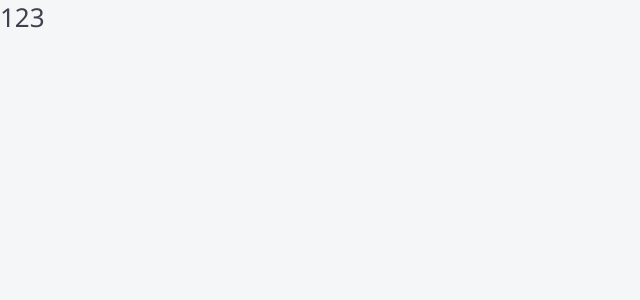
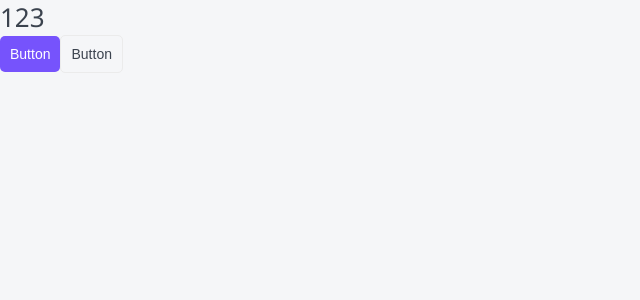
Before and after one commit to Denlich/top-app, a Next.js app: page / in a window 1280 px wide. Shown: the top 300 px of the page, without its empty margins (0-640 px from the left). Built offline with nearby package versions, Linux system fonts and the light colour scheme.

Commit message:
Build button
Build button component. Download classnames library.

```diff
--- /dev/null
+++ b/components/Button/Button.module.css
@@ -0,0 +1,34 @@
+.button {
+  display: inline-block;
+
+  box-sizing: border-box;
+  padding: 10px;
+
+  cursor: pointer;
+  text-align: center;
+  border: none;
+  border-radius: 5px;
+
+  font-size: 14px;
+  transition: all 0.2s;
+}
+
+.primary {
+  color: var(--white);
+  background-color: var(--primary);
+}
+
+.primary:hover {
+  background-color: var(--primary-hover);
+}
+
+.ghost {
+  color: var(--black);
+  background-color: transparent;
+  border: 1px solid var(--gray-light);
+}
+
+.ghost:hover {
+  color: var(--white);
+  background-color: var(--primary);
+}
--- /dev/null
+++ b/components/Button/Button.tsx
@@ -0,0 +1,24 @@
+import React from "react";
+import cn from "classnames";
+
+import { ButtonProps } from "./Button.props";
+import styles from "./Button.module.css";
+
+export const Button = ({
+  appearance,
+  children,
+  className,
+  ...props
+}: ButtonProps): JSX.Element => {
+  return (
+    <button
+      className={cn(styles.button, className, {
+        [styles.primary]: appearance === "primary",
+        [styles.ghost]: appearance === "ghost",
+      })}
+      {...props}
+    >
+      {children}
+    </button>
+  );
+};
--- a/components/index.ts
+++ b/components/index.ts
@@ -1 +1,2 @@
 export * from "./Htag/Htag";
+export * from "./Button/Button";
--- a/pages/api/hello.ts
+++ /dev/null
@@ -1,13 +0,0 @@
-// Next.js API route support: https://nextjs.org/docs/api-routes/introduction
-import type { NextApiRequest, NextApiResponse } from 'next'
-
-type Data = {
-  name: string
-}
-
-export default function handler(
-  req: NextApiRequest,
-  res: NextApiResponse<Data>
-) {
-  res.status(200).json({ name: 'John Doe' })
-}
--- a/pages/index.tsx
+++ b/pages/index.tsx
@@ -1,10 +1,14 @@
 import React from "react";
-import { Htag } from "@/components";
+import { Button, Htag } from "@/components";
 
 export default function Home(): JSX.Element {
   return (
     <div>
       <Htag tag="h1">123</Htag>
+      <Button appearance="primary" onClick={(): void => alert("I am working!")}>
+        Button
+      </Button>
+      <Button appearance="ghost">Button</Button>
     </div>
   );
 }
--- a/styles/globals.css
+++ b/styles/globals.css
@@ -1,10 +1,12 @@
 :root {
-	--primary: #7653FC;
-	--black: #3B434E;
+  --primary: #7653fc;
+  --primary-hover: #6344df;
+  --black: #3b434e;
+  --gray-light: #ebebeb;
   --white: white;
-	--red: #FC836D;
-	--green: #1DC37E;
-	--green-light: #C8F8E4;
+  --red: #fc836d;
+  --green: #1dc37e;
+  --green-light: #c8f8e4;
   --font-family: "Noto Sans", sans-serif;
 }
 
@@ -14,7 +16,7 @@
   padding: 0;
 
   color: var(--black);
-	background: #F5F6F8;
+  background: #f5f6f8;
 
   font-family: "Noto Sans", sans-serif;
 }
```
Also changed, not shown: components/Button/Button.props.ts (added, +10 -0 lines), package.json (+4 -3 lines), 1 other file (tests, documents, lock files or other folders). Lines whose indentation alone changed are shown as unchanged.
